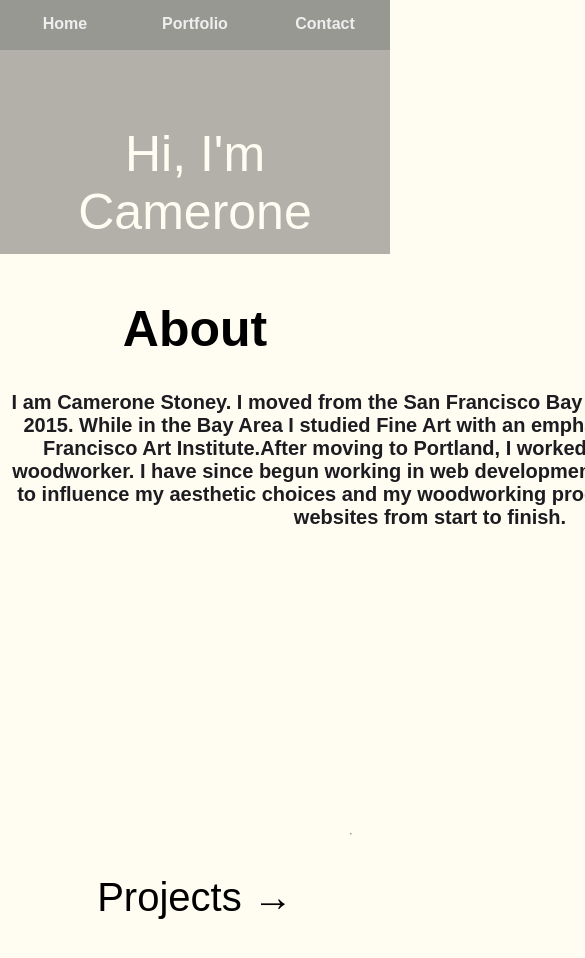
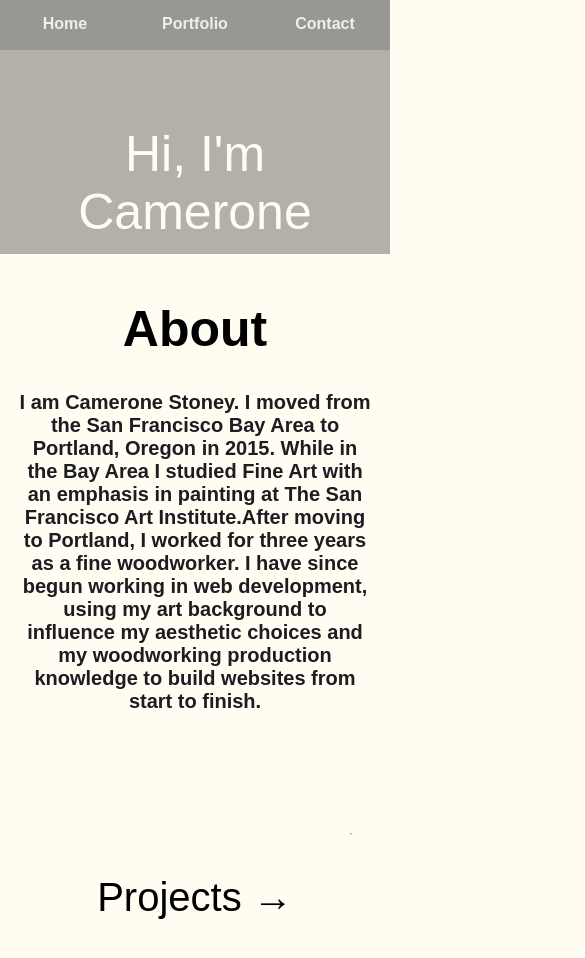
Before and after one commit to Cjstoney/portfolio_react, a React (Create React App) app: page / in a window 390 px wide. Shown: the top 958 px of the page, 585 px wide, since content can reach past the window. Built offline with nearby package versions, Linux system fonts and the light colour scheme.

Commit message:
media queries added for the about section

```diff
--- a/src/pages/about.css
+++ b/src/pages/about.css
@@ -15,13 +15,13 @@
     justify-items: center;
 }
 
-.about-img{
+/*.about-img{
     object-fit: cover;
     overflow:hidden;
     width:100%;
     max-height:100%;
 }
-
+*/
 .bio{
     margin-top: 0px;
     font-size: 20px;
@@ -51,6 +51,39 @@ Link.route:hover{
 }
 
 @media only screen and (max-width: 600px) {
+    #about{
+        color:black;
+        text-align:center;
+        font-size: 50px;
+    }
 
+    .about-content{
+        margin:auto;
+        margin-bottom: 20px;
+        display:grid;
+        grid-template-columns: 1fr;
+        grid-gap:50px;
+        /* height: calc(50vh - 10px); */
+        width:90%;
+        justify-items: center;
+    }
+    div > .break{
+        margin:30px 350px 0px;
+    }
+
+    .forLink{
+        text-align: center;
+        margin:40px auto;
+
+    }
+    .route{
+        color: black;
+        text-align: center;
+        text-decoration: none;
+        font-size: 40px;
+    }
+    Link.route:hover{
+        color:rgb(122, 122, 122);
+    }
 
 }
```
